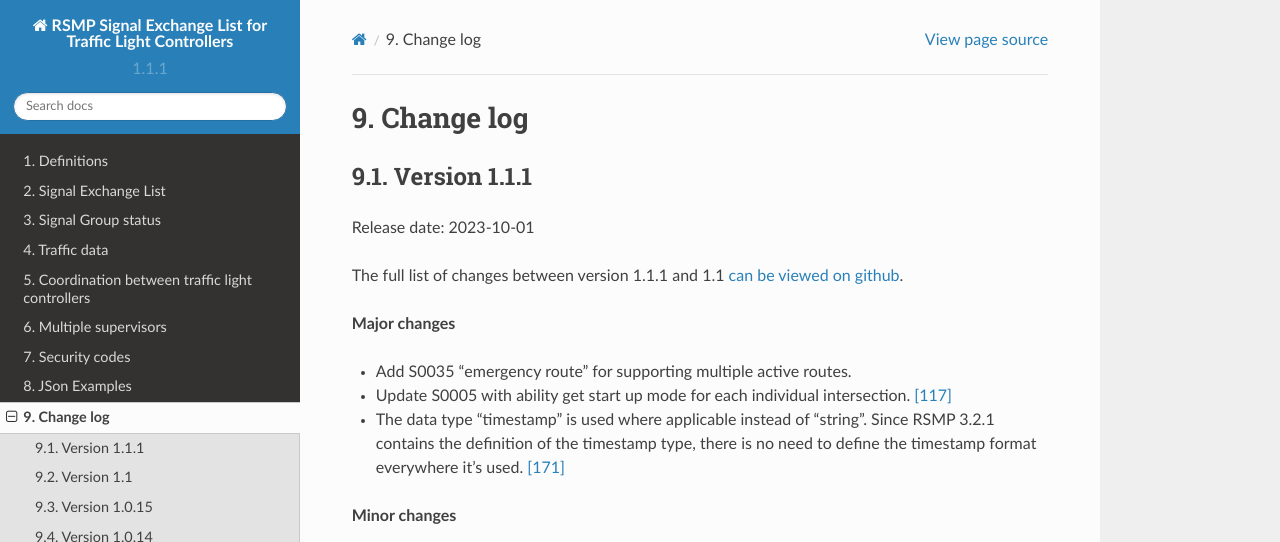
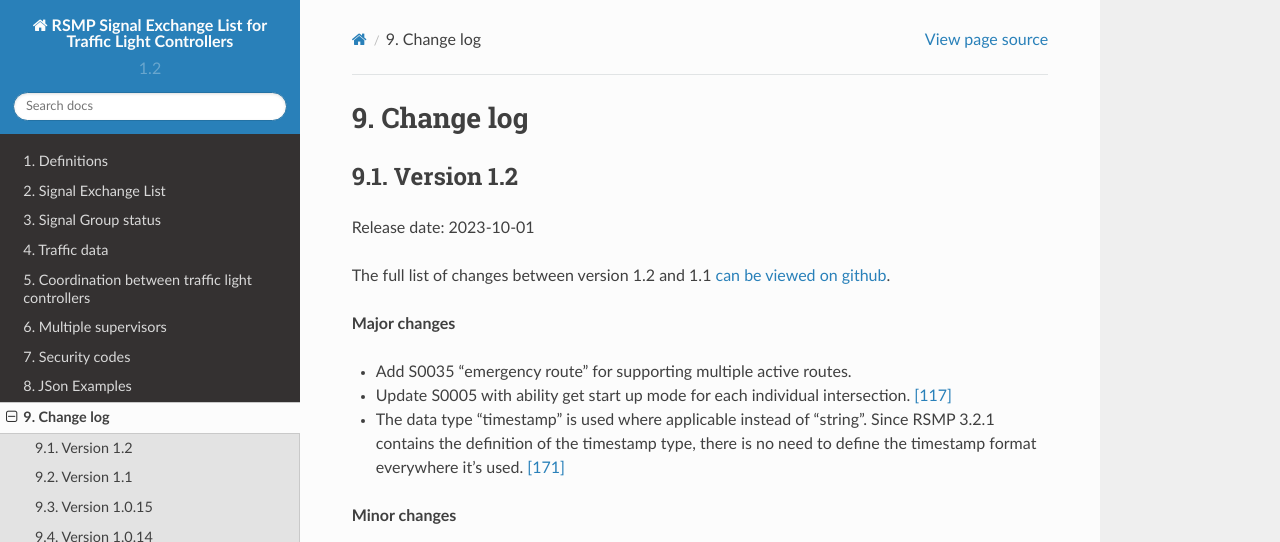
Before and after one commit to rsmp-nordic/rsmp_sxl_traffic_lights, a Sphinx documentation site: the page built from source/changelog.rst, in a window 1280 px wide and 900 px high. Shown: the top 542 px of the window. Built offline with Sphinx 7.4.7 and the Read the Docs theme 2.0.0, drawn with Linux system fonts in a browser that asks for light colours.

Commit message:
Update version number to 1.2

```diff
--- a/source/changelog.rst
+++ b/source/changelog.rst
@@ -4,11 +4,11 @@
 Change log
 ==========
 
-Version 1.1.1
--------------
+Version 1.2
+-----------
 Release date: 2023-10-01
 
-The full list of changes between version 1.1.1 and 1.1
+The full list of changes between version 1.2 and 1.1
 `can be viewed on github <https://github.com/rsmp-nordic/rsmp_sxl_traffic_lights/compare/1.1...1.1.1>`_.
 
 **Major changes**
--- a/source/conf.py
+++ b/source/conf.py
@@ -58,9 +58,9 @@ author = 'David Otterdahl'
 # built documents.
 #
 # The short X.Y version.
-version = '1.1.1'
+version = '1.2'
 # The full version, including alpha/beta/rc tags.
-release = '1.1.1'
+release = '1.2'
 today = 'Oct 1, 2023'
 
 # The language for content autogenerated by Sphinx. Refer to documentation
--- a/source/index.rst
+++ b/source/index.rst
@@ -4,7 +4,7 @@
 
 .. footer::
 
-   Created 2022-06-10, 1.1
+   Created 2022-06-10, 1.2
 
 RSMP Signal Exchange List for Traffic Light Controllers
 =======================================================
```
